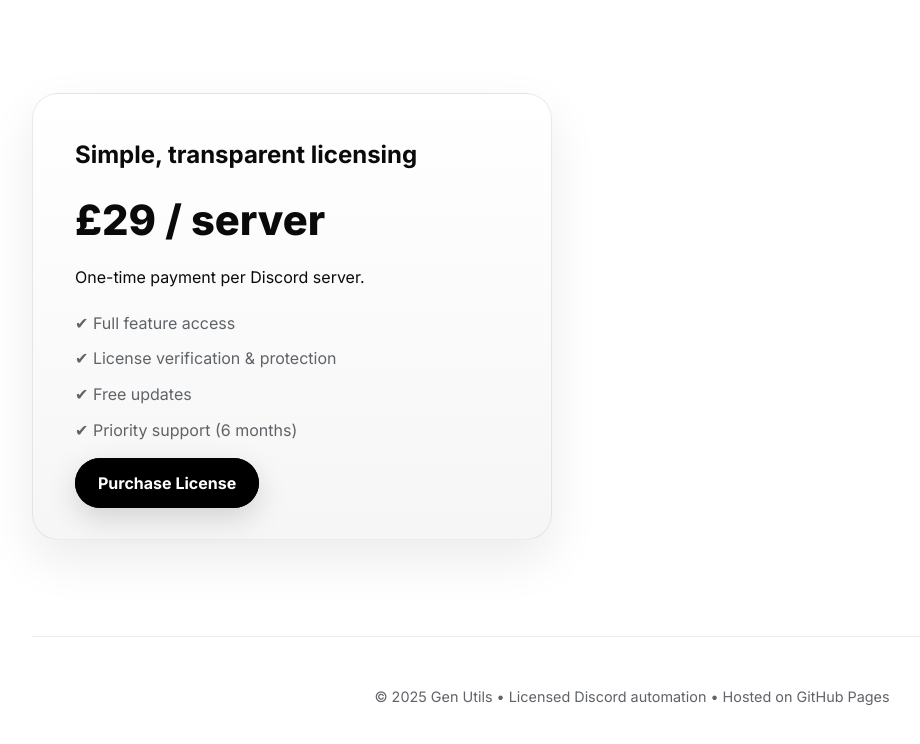
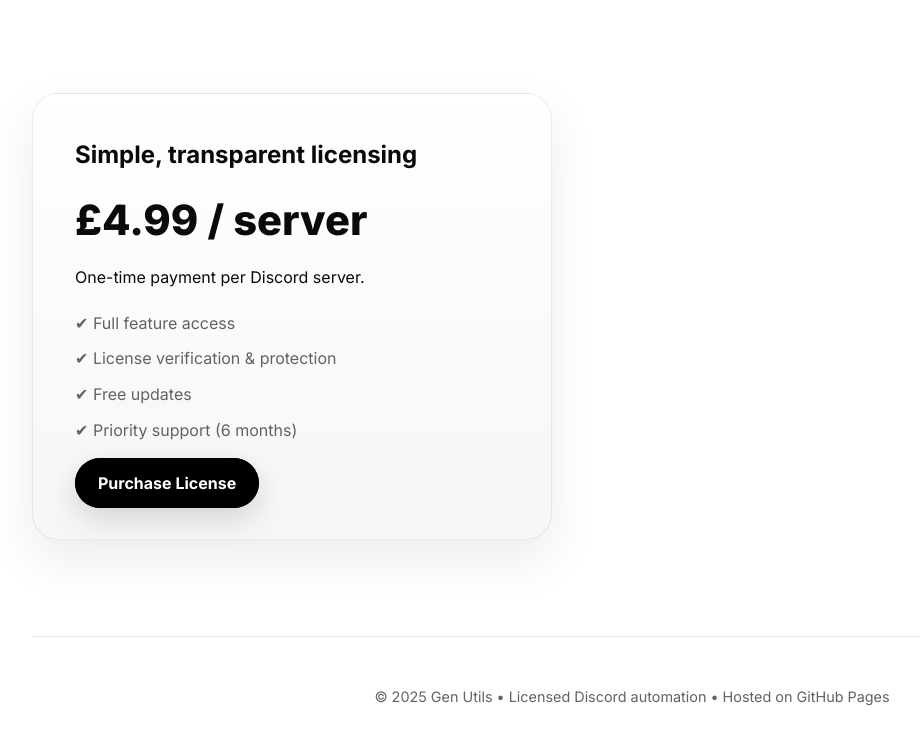
Before and after one commit to HazMax12/Gen-Utils-Website, a plain HTML site: page index.html in a window 1280 px wide. Shown: the part 2051-2795 px from the top of the page, without its empty margins (8-928 px from the left). Drawn offline with Linux system fonts and the light colour scheme.

Commit message:
Update pricing from £29 to £4.99 per server

```diff
--- a/index.html
+++ b/index.html
@@ -343,7 +343,7 @@
   <section id="pricing">
     <div class="pricing">
       <h2>Simple, transparent licensing</h2>
-      <p class="price">£29 / server</p>
+      <p class="price">£4.99 / server</p>
       <p class="muted">One-time payment per Discord server.</p>
 
       <ul>
```
